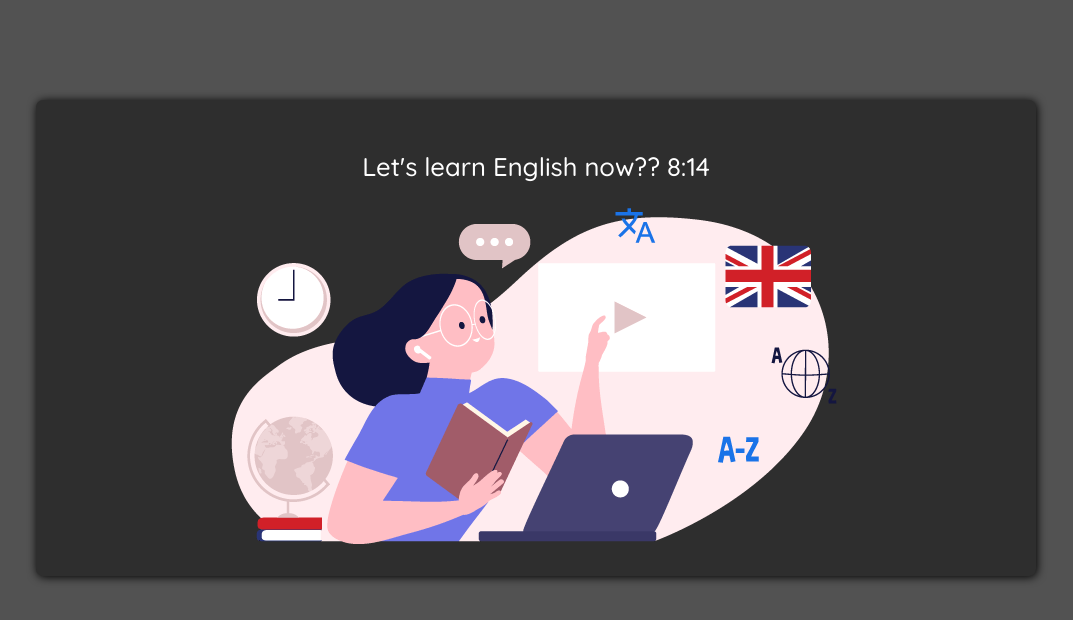
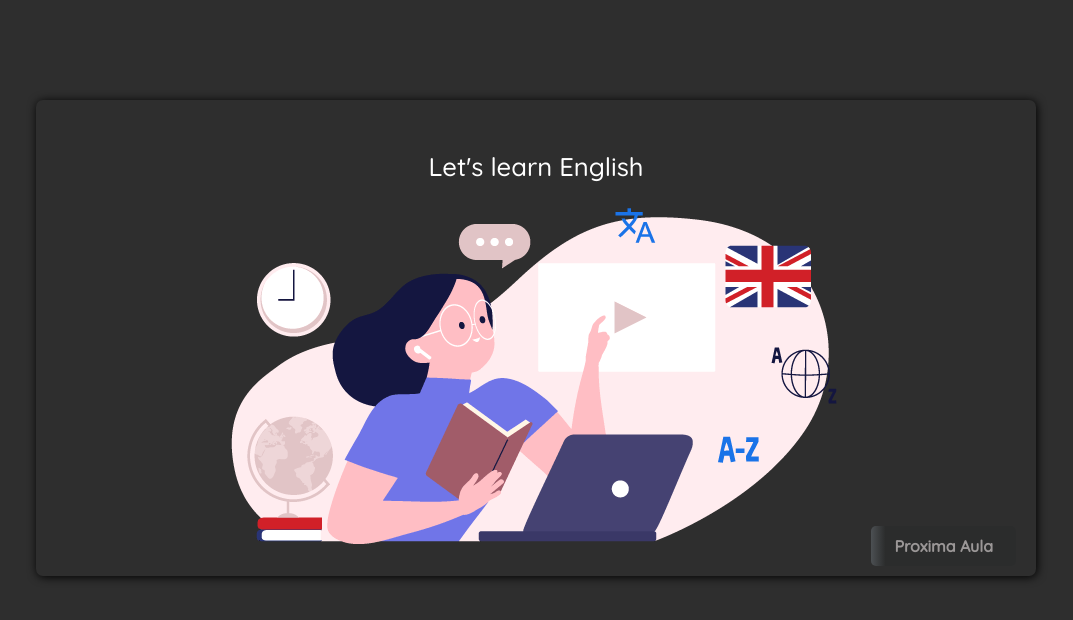
Before and after one commit to AbimaelP/Primeiro-projeto, a plain HTML site: page Projeto/index.html in a window 1280 px wide. Shown: the whole page, without its empty margins (104-1177 px from the left). Drawn offline with Linux system fonts and the light colour scheme.

Commit message:
Update v0.0.3

```diff
--- a/Projeto/index.html
+++ b/Projeto/index.html
@@ -13,6 +13,7 @@
 
         <div id="aula" onmousemove="msgtrue()">Ola</div>
         <div id="img_fundo" onmousemove="msgtrue()"><img src="_images/english_cap.png"></div>
+        <span id="botao">Proxima Aula</span>
 
        <!-- Revisão da Matéria 40min <br>
         Aula Desenvolvimento web Completo 2h <br>
--- a/Projeto/scripts.js
+++ b/Projeto/scripts.js
@@ -3,5 +3,5 @@ function msgtrue(){
     var hora = data.getHours()
     var minute = data.getMinutes()
     var msg = document.getElementById('aula')
-    msg.innerText = `Let's learn English now?? ${hora}:${minute}`
+    msg.innerText = `Let's learn English`
 }
--- a/Projeto/style.css
+++ b/Projeto/style.css
@@ -5,10 +5,10 @@
 }
 
 body {
-    background-color: rgba(22, 22, 22, 0.74);
-    transition: 0.4s;
+    background-color: rgba(32, 32, 32, 0.932);
 }
 main#interface {
+    position: relative;
     text-align: center;
     background-color: rgb(46, 46, 46);
     width: 95%;
@@ -30,6 +30,22 @@ main #aula {
 main#interface:hover {
     background-color: rgba(5, 5, 5, 0.637);
 }
-body:hover {
-    background-color: rgb(32, 32, 32);
+span#botao {
+    color: rgb(155, 151, 151);
+    font-family: 'Quicksand';
+    font-weight: bold;
+    position: absolute;
+    text-align: right;
+    padding: 10px 23px;
+    background: linear-gradient(90deg,rgb(76, 80, 83)0% ,rgb(43, 44, 44)10%);
+    right: 20px;
+    bottom: 10px;
+    border-radius: 5px;
+    cursor: pointer;
 }
+span#botao:hover {
+    background: linear-gradient(90deg,rgb(17, 17, 17)-10% ,rgb(32, 134, 134)67% ,rgb(26, 175, 245)140%);
+    color: black;
+    width: 200px;
+    right: -140px;
+}
```
